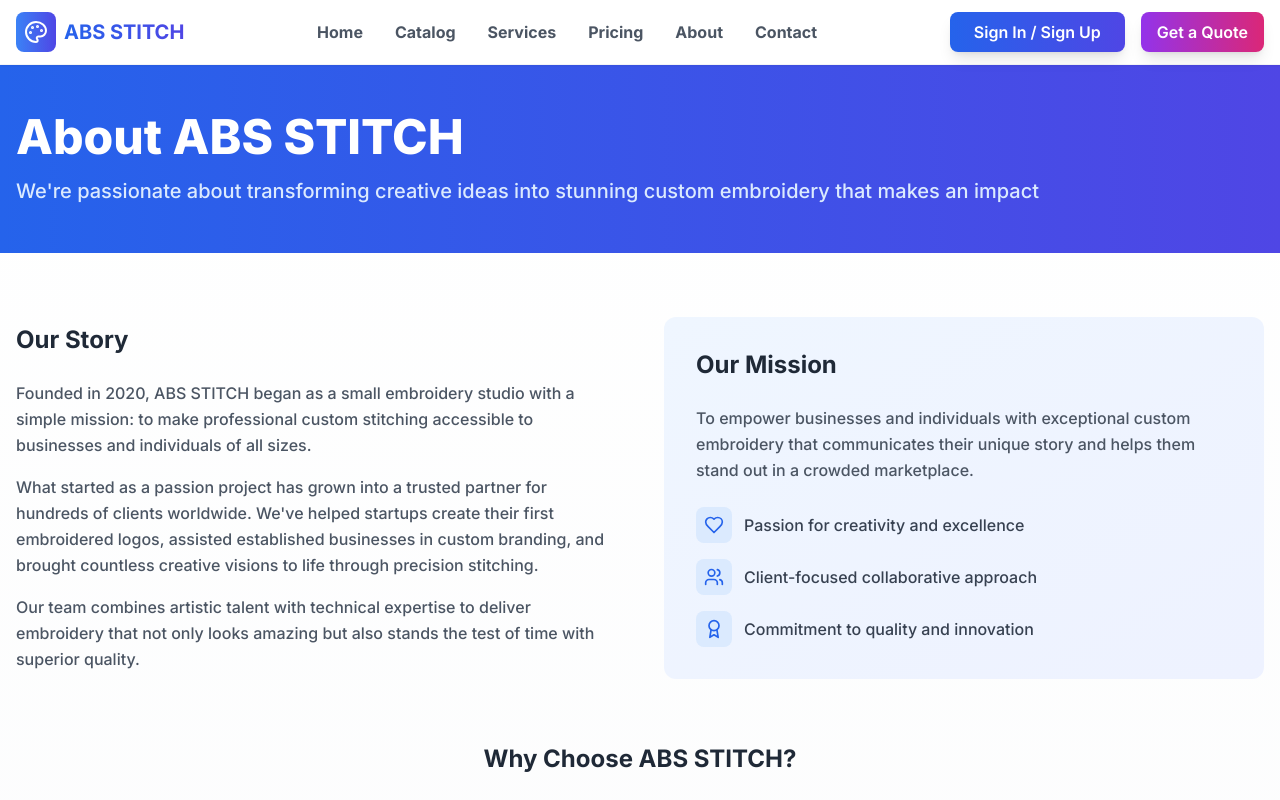
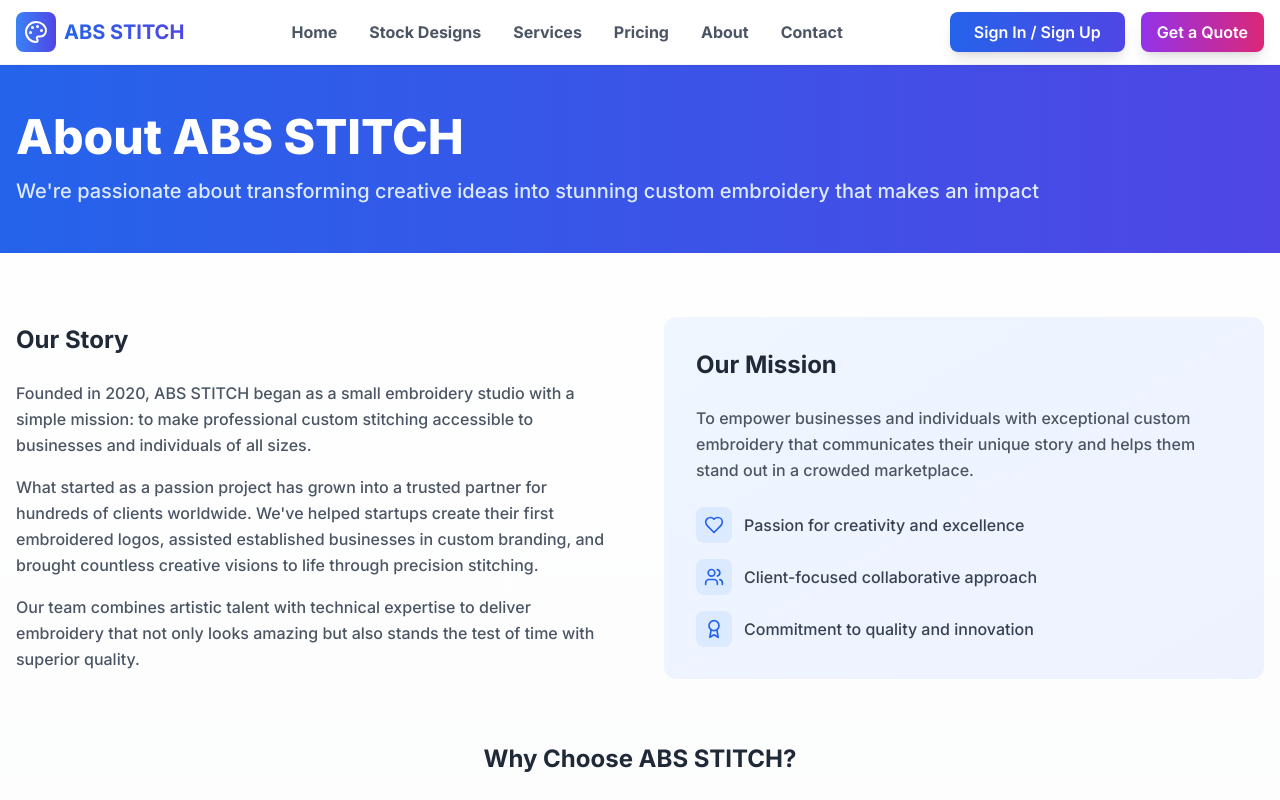
Before and after one commit to safeervconn/ABS-Stitch, a React (Vite) app: page /about in a window 1280 px wide. Shown: the top 800 px of the page. Built offline with nearby package versions, Linux system fonts and the light colour scheme; no server answers.

Commit message:
Updated Navbar.tsx

```diff
--- a/src/components/Navbar.tsx
+++ b/src/components/Navbar.tsx
@@ -121,7 +121,7 @@ const Navbar: React.FC = () => {
           {/* Navigation Links - Center (Hidden on mobile) */}
           <div className="hidden md:flex space-x-8">
             <a href="/" className="text-gray-600 hover:text-transparent hover:bg-gradient-to-r hover:from-blue-600 hover:to-indigo-600 hover:bg-clip-text transition-all font-bold">Home</a>
-            <a href="/catalog" className="text-gray-600 hover:text-transparent hover:bg-gradient-to-r hover:from-blue-600 hover:to-indigo-600 hover:bg-clip-text transition-all font-bold">Catalog</a>
+            <a href="/stock-designs" className="text-gray-600 hover:text-transparent hover:bg-gradient-to-r hover:from-blue-600 hover:to-indigo-600 hover:bg-clip-text transition-all font-bold">Stock Designs</a>
             <a href="/#services" onClick={handleSectionNavigation} className="text-gray-600 hover:text-transparent hover:bg-gradient-to-r hover:from-blue-600 hover:to-indigo-600 hover:bg-clip-text transition-all font-bold">Services</a>
             <a href="/#pricing" onClick={handleSectionNavigation} className="text-gray-600 hover:text-transparent hover:bg-gradient-to-r hover:from-blue-600 hover:to-indigo-600 hover:bg-clip-text transition-all font-bold">Pricing</a>
             <a href="/about" className="text-gray-600 hover:text-transparent hover:bg-gradient-to-r hover:from-blue-600 hover:to-indigo-600 hover:bg-clip-text transition-all font-bold">About</a>
@@ -231,7 +231,7 @@ const Navbar: React.FC = () => {
           <div className="md:hidden border-t border-gray-100">
             <div className="px-2 pt-2 pb-3 space-y-1">
               <a href="/" className="block px-3 py-2 text-gray-600 hover:text-blue-600 font-bold">Home</a>
-              <a href="/catalog" className="block px-3 py-2 text-gray-600 hover:text-blue-600 font-bold">Catalog</a>
+              <a href="/stock-designs" className="block px-3 py-2 text-gray-600 hover:text-blue-600 font-bold">Stock Designs</a>
               <a href="/#services" onClick={handleSectionNavigation} className="block px-3 py-2 text-gray-600 hover:text-blue-600 font-bold">Services</a>
               <a href="/#pricing" onClick={handleSectionNavigation} className="block px-3 py-2 text-gray-600 hover:text-blue-600 font-bold">Pricing</a>
               <a href="/about" className="block px-3 py-2 text-gray-600 hover:text-blue-600 font-bold">About</a>
```
